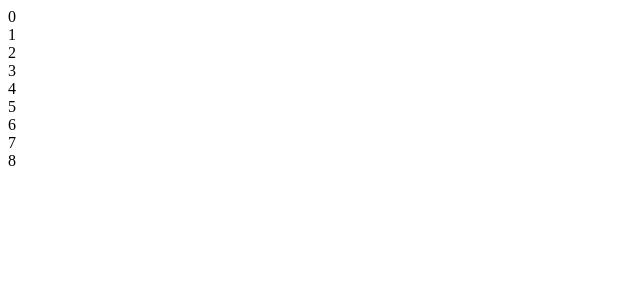
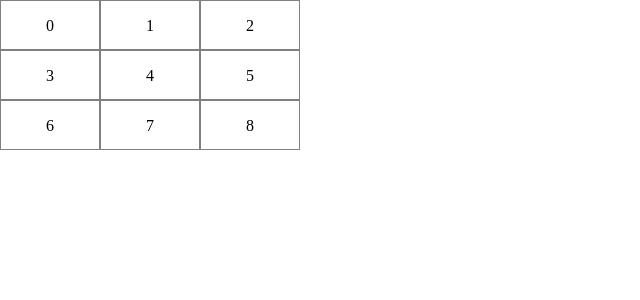
Before and after one commit to PranishShresth/CohortII, a React (Create React App) app in the folder tic-tac-toe/: page / in a window 1280 px wide. Shown: the top 300 px of the page, without its empty margins (0-640 px from the left). Built offline with nearby package versions, Linux system fonts and the light colour scheme.

Commit message:
tic tac toe styles

```diff
--- a/tic-tac-toe/src/App.css
+++ b/tic-tac-toe/src/App.css
@@ -0,0 +1,17 @@
+* {
+  box-sizing: border-box;
+  margin: 0;
+  padding: 0;
+}
+
+.boardContainer {
+  display: grid;
+  grid-template-columns: repeat(3, 100px);
+}
+.boardContainer .cell {
+  width: 100px;
+  height: 50px;
+  text-align: center;
+  border: 1px solid grey;
+  line-height: 50px;
+}
--- a/tic-tac-toe/src/Cell.js
+++ b/tic-tac-toe/src/Cell.js
@@ -2,5 +2,5 @@ import React from "react";
 
 export default function Cell(props) {
   const { cellIdx } = props;
-  return <div>{cellIdx}</div>;
+  return <div className="cell">{cellIdx}</div>;
 }
```
